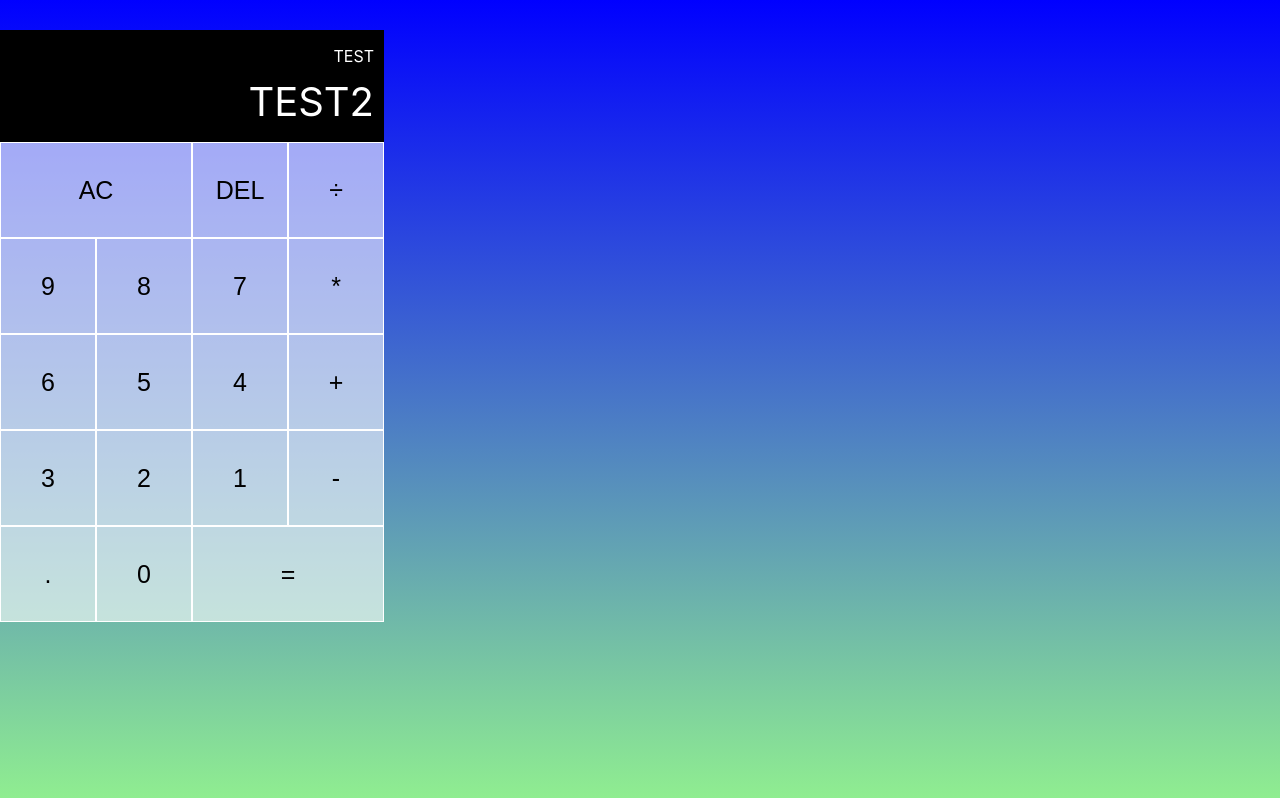
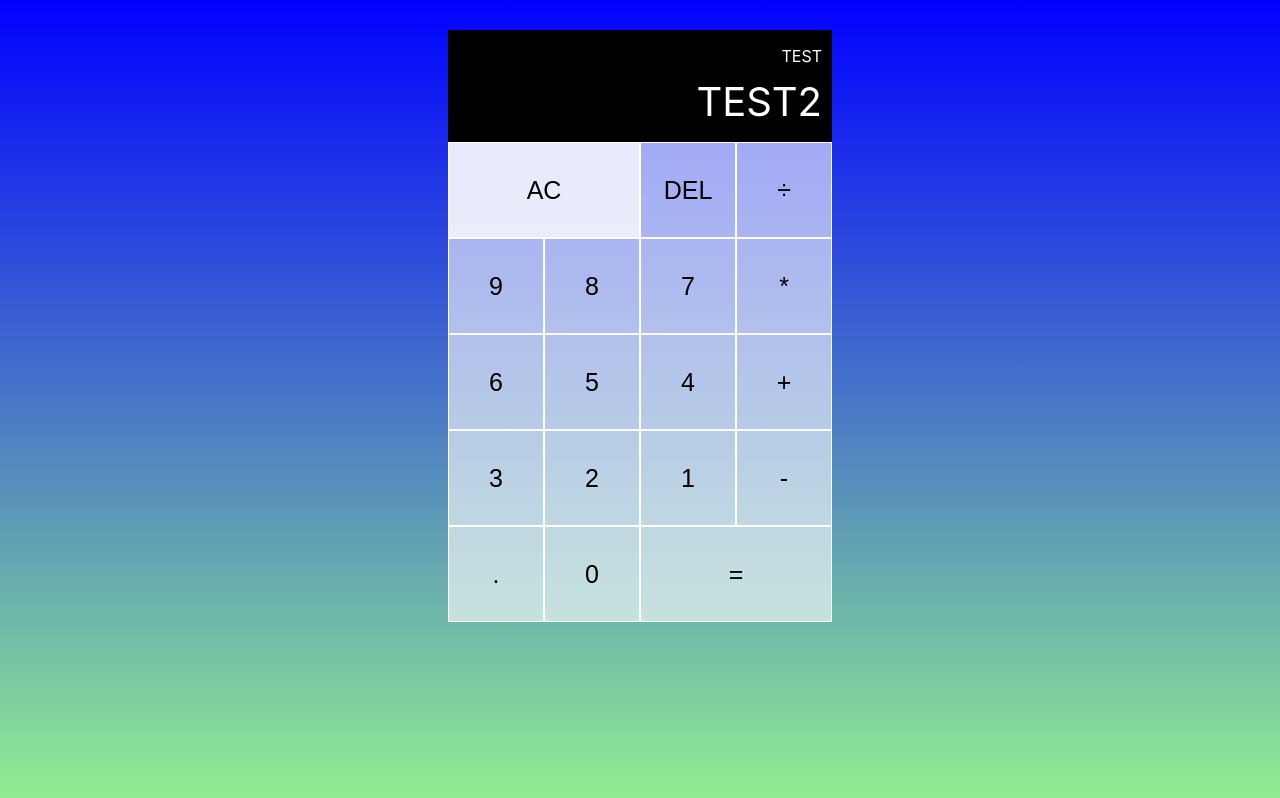
Before and after one commit to IliyanManolov/react_calculator, a React (Create React App) app: page / in a window 1280 px wide. In both pictures the pointer is over the button "AC". Built offline with nearby package versions, Linux system fonts and the light colour scheme.

Commit message:
final visual changes

```diff
--- a/src/App.css
+++ b/src/App.css
@@ -12,6 +12,7 @@ body{
 
 .calculator-grid{
   display:grid;
+  justify-content: center;
   margin-top:30px;
   grid-template-columns: repeat(4, 6rem);
   grid-template-rows: minmax(7rem, auto) repeat(5, 6rem);
@@ -50,3 +51,7 @@ body{
   background-color: rgba(255, 255, 255, .60);
   border: 1px solid white;
 }
+
+.calculator-grid button:hover{
+  background-color: rgba(255, 255, 255, 0.9);
+}
```
